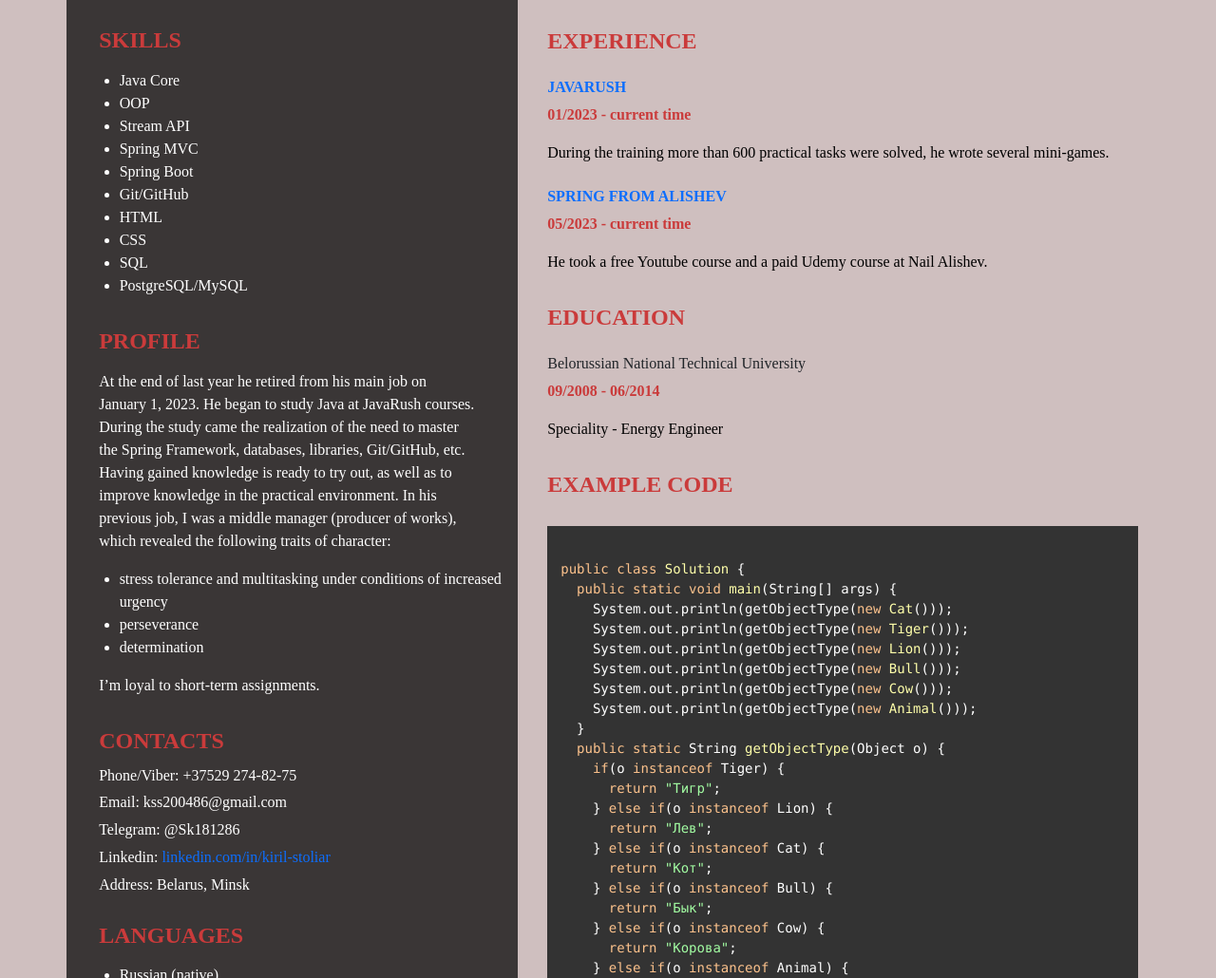
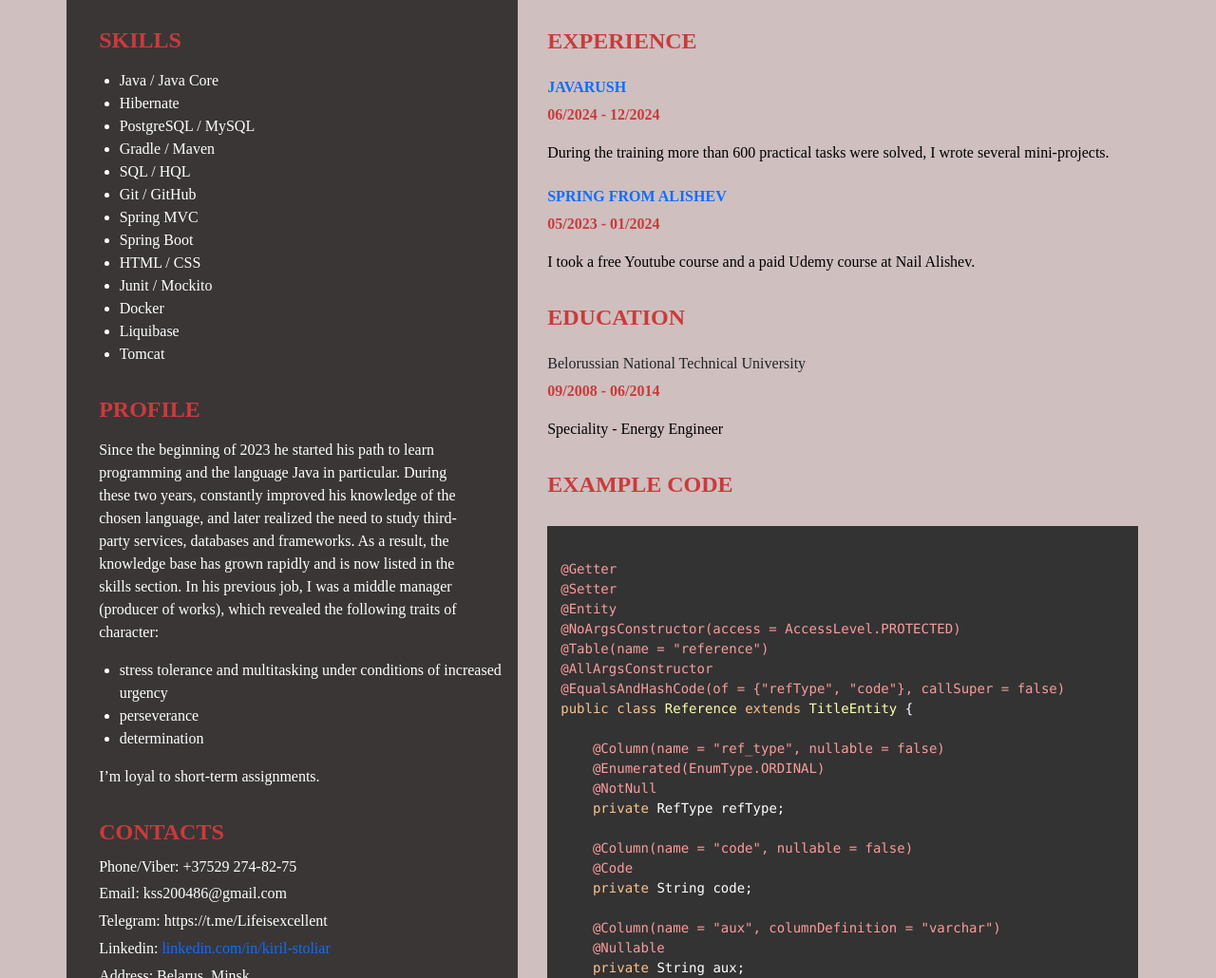
Before and after one commit to KirilStoliar/Resume, a plain HTML site: page index.html in a window 1280 px wide. Shown: the part 346-1376 px from the top of the page at 95% size. Drawn offline with nearby package versions, Linux system fonts and the light colour scheme.

Commit message:
Update index.html

```diff
--- a/index.html
+++ b/index.html
@@ -25,24 +25,24 @@
         <div>
           <h4 class="text-uppercase skills"><b>Skills</b></h4>
           <ul class="list">
-            <li>Java Core</li>
-            <li>OOP</li>
-            <li>Stream API</li>
+            <li>Java / Java Core</li>
+            <li>Hibernate</li>
+            <li>PostgreSQL / MySQL</li>
+            <li>Gradle / Maven</li>
+            <li>SQL / HQL</li>
+            <li>Git / GitHub</li>
             <li>Spring MVC</li>
             <li>Spring Boot</li>
-            <li>Git/GitHub</li>
-            <li>HTML</li>
-            <li>CSS</li>
-            <li>SQL</li>
-            <li>PostgreSQL/MySQL</li>
+            <li>HTML / CSS</li>
+            <li>Junit / Mockito</li>
+            <li>Docker</li>
+            <li>Liquibase</li>
+            <li>Tomcat</li>
           </ul>
         </div>
         <div>
           <h4 class="text-uppercase profile"><b>Profile</b></h4>
-          <p class="description">At the end of last year he retired from his main job on January 1, 2023. He began
-            to study Java at JavaRush courses. During the study came the realization of the need to master the Spring
-            Framework, databases, libraries, Git/GitHub, etc. Having gained knowledge is ready to try out, as well as to
-            improve knowledge in the practical environment. In his previous job, I was a middle manager (producer of
+          <p class="description">Since the beginning of 2023 he started his path to learn programming and the language Java in particular. During these two years, constantly improved his knowledge of the chosen language, and later realized the need to study third-party services, databases and frameworks. As a result, the knowledge base has grown rapidly and is now listed in the skills section. In his previous job, I was a middle manager (producer of
             works), which revealed the following traits of character:</p>
           <ul class="list">
             <li>stress tolerance and multitasking under conditions of increased urgency</li>
@@ -56,7 +56,7 @@
           <div class="contacts">
             <p>Phone/Viber: +37529 274-82-75</p>
             <p>Email: kss200486@gmail.com</p>
-            <p>Telegram: @Sk181286</p>
+            <p>Telegram: https://t.me/Lifeisexcellent</p>
             <p>Linkedin: <a class="click"
                 href="https://www.linkedin.com/in/kiril-stoliar/">linkedin.com/in/kiril-stoliar</a></p>
             <p>Address: Belarus, Minsk</p>
@@ -82,16 +82,16 @@
           <h4 class="text-uppercase exp"><b>experience</b></h4>
           <div>
             <h6 class="text-uppercase"><a class="click" href="https://javarush.com/"><b>javarush</b></a></h6>
-            <p class="time"><b>01/2023 - current time</b></p>
-            <p class="descr">During the training more than 600 practical tasks were solved, he wrote several mini-games.
+            <p class="time"><b>06/2024 - 12/2024</b></p>
+            <p class="descr">During the training more than 600 practical tasks were solved, I wrote several mini-projects.
             </p>
           </div>
           <div>
             <h6 class="text-uppercase"><a class="click"
                 href="https://www.youtube.com/watch?v=5ePo08sqcpk&list=RDCMUCK5d3n3kfkzlArMccS0TTXA&start_radio=1&rv=5ePo08sqcpk&t=6"><b>spring
                   from alishev</b></a></h6>
-            <p class="time"><b>05/2023 - current time</b></p>
-            <p class="descr">He took a free Youtube course and a paid Udemy course at Nail Alishev.</p>
+            <p class="time"><b>05/2023 - 01/2024</b></p>
+            <p class="descr">I took a free Youtube course and a paid Udemy course at Nail Alishev.</p>
           </div>
           <div>
             <h4 class="text-uppercase education"><b>education</b></h4>
@@ -106,37 +106,38 @@
             <div>
               <pre class="code">
                 <code class="language-java">
-public class Solution {
-  public static void main(String[] args) {
-    System.out.println(getObjectType(new Cat()));
-    System.out.println(getObjectType(new Tiger()));
-    System.out.println(getObjectType(new Lion()));
-    System.out.println(getObjectType(new Bull()));
-    System.out.println(getObjectType(new Cow()));
-    System.out.println(getObjectType(new Animal()));
-  }
-  public static String getObjectType(Object o) {
-    if(o instanceof Tiger) {
-      return "Тигр";
-    } else if(o instanceof Lion) {
-      return "Лев";
-    } else if(o instanceof Cat) {
-      return "Кот";
-    } else if(o instanceof Bull) {
-      return "Бык";
-    } else if(o instanceof Cow) {
-      return "Корова";
-    } else if(o instanceof Animal) {
-      return "Животное";
+@Getter
+@Setter
+@Entity
+@NoArgsConstructor(access = AccessLevel.PROTECTED)
+@Table(name = "reference")
+@AllArgsConstructor
+@EqualsAndHashCode(of = {"refType", "code"}, callSuper = false)
+public class Reference extends TitleEntity {
+
+    @Column(name = "ref_type", nullable = false)
+    @Enumerated(EnumType.ORDINAL)
+    @NotNull
+    private RefType refType;
+
+    @Column(name = "code", nullable = false)
+    @Code
+    private String code;
+
+    @Column(name = "aux", columnDefinition = "varchar")
+    @Nullable
+    private String aux;
+
+    public Reference(Long id, RefType refType, String code, String title) {
+        super(id, title);
+        this.refType = refType;
+        this.code = code;
     }
-    return null;
-  }
-  public static class Cat extends Animal {}
-  public static class Tiger extends Cat {}
-  public static class Lion extends Cat {}
-  public static class Bull extends Animal {}
-  public static class Cow extends Animal {}
-  public static class Animal {}
+
+    @Override
+    public String toString() {
+        return refType + ":" + code + '(' + title + ')';
+    }
 }
                 </code>
               </pre>
```
